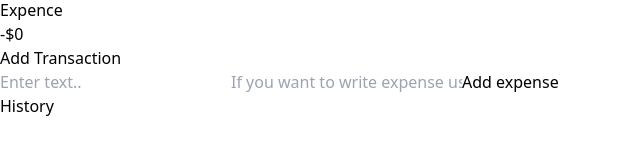
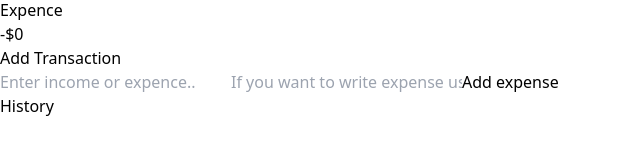
Before and after one commit to kareraolivier/vuejs-crash-course, a Vue app: page / in a window 1280 px wide. Shown: the part 122-282 px from the top of the page, without its empty margins (0-640 px from the left). Built offline with nearby package versions, Linux system fonts and the light colour scheme.

Commit message:
feat: fix income input

```diff
--- a/src/components/Addtransaction.vue
+++ b/src/components/Addtransaction.vue
@@ -8,7 +8,7 @@
         class="rounded-sm p-2 my-2 bg-gray-100 w-full"
         type="text"
         name="title"
-        placeholder="Enter text.."
+        placeholder="Enter income or expence.."
         id="title"
         v-model="title"
       />
```
